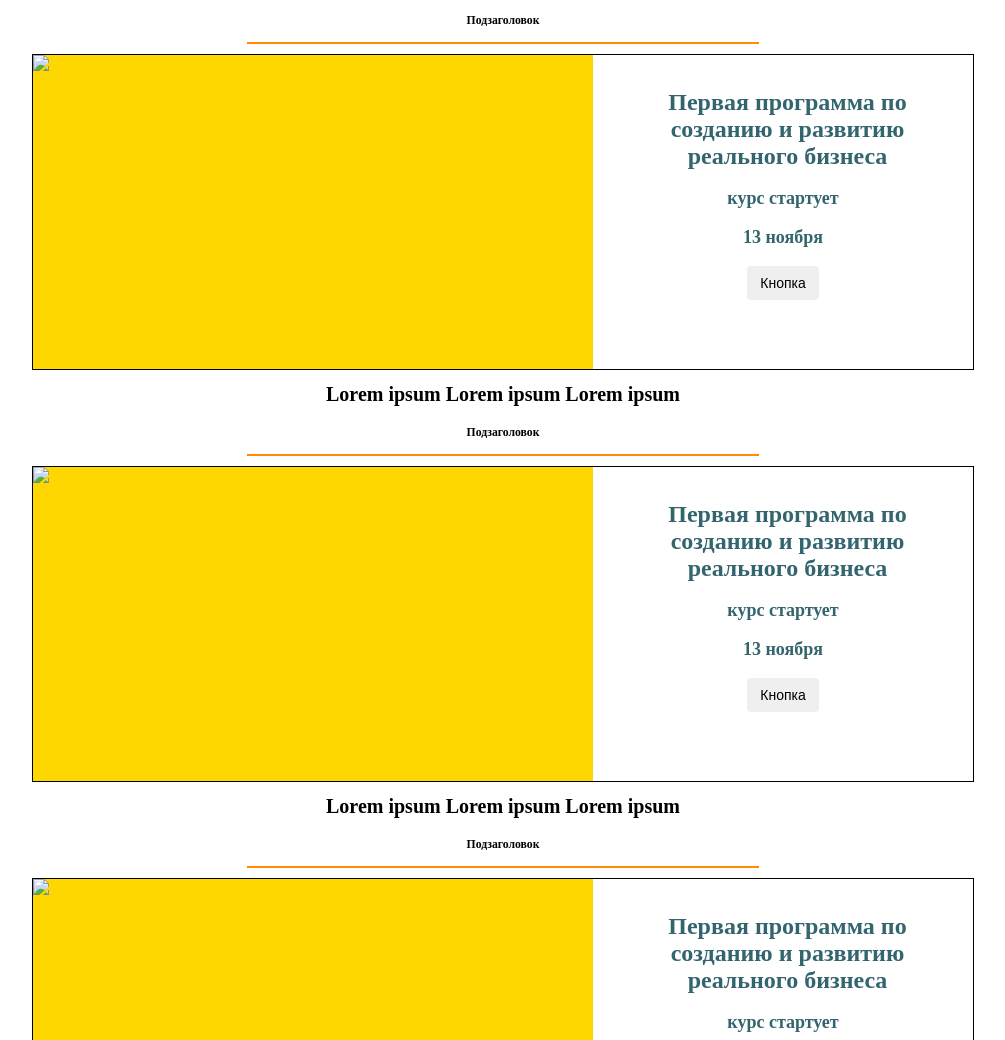
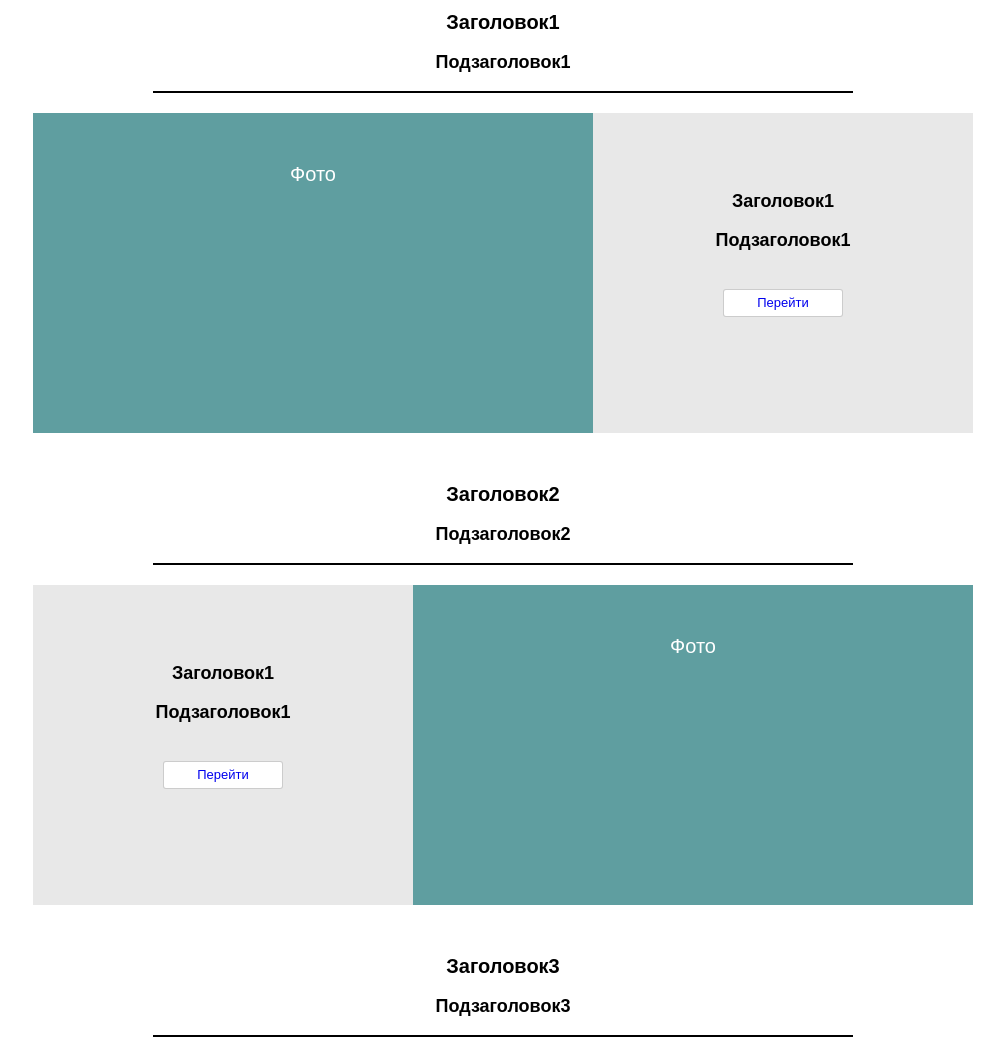
Before and after one commit to mrsuh/faberlic, a plain HTML site: page index.html in a window 1280 px wide. Shown: the part 679-1719 px from the top of the page, without its empty margins (137-1142 px from the left). Drawn offline with nearby package versions, Linux system fonts and the light colour scheme; files that its build step writes are made by us from their sources.

Commit message:
main page

```diff
--- a/common.less
+++ /dev/null
@@ -1,135 +0,0 @@
-html {
-  margin: 0;
-}
-
-body {
-  margin: 0;
-  font-size: 0;
-}
-
-*, *:before, *:after {
-  box-sizing: border-box;
-}
-
-.btn {
-  display: inline-block;
-  padding: 6px 12px;
-  margin: 0;
-  font-size: 14px;
-  font-weight: 400;
-  line-height: 1.42857143;
-  text-align: center;
-  vertical-align: middle;
-  cursor: pointer;
-  border: 1px solid transparent;
-  border-radius: 4px;
-}
-
-.header {
-  height: 80vh;
-  background: url("img/fon.jpg") no-repeat;
-  background-size: cover;
-  font-size: 15px;
-  color: white;
-  h1 {
-    margin: 0;
-  }
-  .left {
-    float: left;
-    display: inline-block;
-    width: 70%;
-    height: 100%;
-    background-color: green;
-    font-size: 15px;
-  }
-  .right {
-    float: right;
-    display: inline-block;
-    width: 30%;
-    height: 100%;
-    background-color: darkorange;
-    img {
-      display: inline-block;
-      height: auto;
-      width: 70%;
-      margin-left: 15%;
-      margin-right: 15%;
-      margin-top: 20%;
-    }
-  }
-}
-
-.content {
-  background-color: burlywood;
-
-  .block {
-    height: 412px;
-    background-color: #ffffff;
-    font-size: 10px;
-    margin-left: auto;
-    margin-right: auto;
-    h2 {
-      font-size: 20px;
-      text-align: center;
-      padding-top: 10px;
-      padding-bottom: 10px;
-      margin-bottom: 0;
-      margin-top: 0;
-    }
-    h3 {
-      text-align: center;
-      padding-top: 10px;
-      padding-bottom: 10px;
-      margin-bottom: 0;
-      margin-top: 0;
-    }
-    hr {
-      width: 40%;
-      background-color: darkorange;
-      border: 0;
-      height: 2px;
-      margin-bottom: 10px;
-    }
-    .subblock {
-      height: 316px;
-      width: 942px;
-      margin-left: auto;
-      margin-right: auto;
-      border: 1px solid black;
-      box-sizing: border-box;
-
-      .left {
-        background-color: gold;
-        height: 314px;
-        width: 560px;
-        float: left;
-      }
-      .right {
-        background-color: #ffffff;
-        height: 314px;
-        width: 380px;
-        float: right;
-        text-align: center;
-        .text1 {
-          font-size: 24px;
-          font-weight: bold;
-          color: #32656d;
-          width: 320px;
-          padding-left: 69px;
-          padding-top: 10px;
-          margin-bottom: 15px;
-        }
-        .text2 {
-          color: #32656D;
-          font-size: 18px;
-          font-weight: bold;
-        }
-      }
-    }
-  }
-}
-
-.footer {
-  height: 200px;
-  background-color: greenyellow;
-}
--- a/index.html
+++ b/index.html
@@ -5,69 +5,81 @@
     <meta http-equiv="X-UA-Compatible" content="IE=edge">
     <meta name="viewport" content="width=device-width, initial-scale=1">
     <title>Faberlic</title>
-    <link rel="stylesheet" href="common.css">
+    <link rel="stylesheet" href="style/style.css">
 </head>
 <body>
-<div class="header">
-    <h1>Lorem ipsum Lorem ipsum Lorem ipsum Lorem ipsum Lorem ipsum Lorem ipsum Lorem ipsum Lorem ipsum Lorem ipsum
-            Lorem ipsum Lorem ipsum Lorem ipsum Lorem ipsum Lorem ipsum Lorem ipsum Lorem ipsum Lorem ipsum Lorem ipsum
-            Lorem ipsum</h1>
-</div>
+<div class="header"></div>
+
 <div class="content">
 
-    <div class="block">
-        <h2>Lorem ipsum Lorem ipsum Lorem ipsum</h2>
-        <h3>Подзаголовок</h3>
+    <div class="section">
+        <h2>Заголовок1</h2>
+        <h3>Подзаголовок1</h3>
         <hr>
-
-        <div class="subblock">
-            <div class="left">
-                <img src="/">
+        <div class="content">
+            <div class="photo">
+                Фото
             </div>
-            <div class="right">
-                <p class="text1">Первая программа по созданию и развитию реального бизнеса</p>
-                <p class="text2">курс стартует</p>
-                <p class="text2">13 ноября</p>
-                <button type="button" class="btn">Кнопка</button>
+            <div class="text">
+                <p>Заголовок1</p>
+                <p>Подзаголовок1</p>
+                <a href="/" target="_blank" class="btn">Перейти</a>
             </div>
         </div>
     </div>
-    <div class="block">
-        <h2>Lorem ipsum Lorem ipsum Lorem ipsum</h2>
-        <h3>Подзаголовок</h3>
+
+    <div class="section">
+        <h2>Заголовок2</h2>
+        <h3>Подзаголовок2</h3>
         <hr>
-
-        <div class="subblock">
-            <div class="left">
-                <img src="/">
+        <div class="content">
+            <div class="text">
+                <p>Заголовок1</p>
+                <p>Подзаголовок1</p>
+                <a href="/" target="_blank" class="btn">Перейти</a>
             </div>
-            <div class="right">
-                <p class="text1">Первая программа по созданию и развитию реального бизнеса</p>
-                <p class="text2">курс стартует</p>
-                <p class="text2">13 ноября</p>
-                <button type="button" class="btn">Кнопка</button>
+            <div class="photo">
+                Фото
             </div>
         </div>
     </div>
-    <div class="block">
-        <h2>Lorem ipsum Lorem ipsum Lorem ipsum</h2>
-        <h3>Подзаголовок</h3>
+
+    <div class="section">
+        <h2>Заголовок3</h2>
+        <h3>Подзаголовок3</h3>
         <hr>
-
-        <div class="subblock">
-            <div class="left">
-                <img src="/">
+        <div class="content">
+            <div class="photo">
+                Фото
             </div>
-            <div class="right">
-                <p class="text1">Первая программа по созданию и развитию реального бизнеса</p>
-                <p class="text2">курс стартует</p>
-                <p class="text2">13 ноября</p>
-                <button type="button" class="btn">Кнопка</button>
+            <div class="text">
+                <p>Заголовок1</p>
+                <p>Подзаголовок1</p>
+                <a href="/" target="_blank" class="btn">Перейти</a>
             </div>
         </div>
     </div>
-</div>
-<div class="footer">
+
+    <div class="section">
+        <h2>Заголовок4</h2>
+        <h3>Подзаголовок4</h3>
+        <hr>
+        <div class="content">
+            <div class="text">
+                <p>Заголовок1</p>
+                <p>Подзаголовок1</p>
+                <a href="/" target="_blank" class="btn">Перейти</a>
+            </div>
+            <div class="photo">
+                Фото
+            </div>
+        </div>
+    </div>
 
 </div>
+
+<div class="footer">
+    Текст
+</div>
+
 </body>
--- /dev/null
+++ b/style/common.less
@@ -0,0 +1,98 @@
+html {
+  margin: 0;
+  font-family: Arial,Helvetica,sans-serif;
+}
+
+body {
+  margin: 0;
+  font-size: 0;
+}
+
+*, *:before, *:after {
+  box-sizing: border-box;
+}
+
+.btn {
+  display: inline-block;
+  padding-left: 5px;
+  padding-right: 5px;
+  margin: 0;
+  background-color: #ffffff;
+  line-height: 26px;
+  font-size: 13px;
+  border: 1px solid rgba(0, 0, 0, 0.2);
+  border-radius: 3px;
+}
+
+.content {
+
+  .section {
+    margin-left: auto;
+    margin-right: auto;
+    margin-top: 50px;
+
+    h2 {
+      font-size: 20px;
+      text-align: center;
+    }
+
+    h3 {
+      font-size: 18px;
+      text-align: center;
+    }
+
+    hr {
+      width: 700px;
+      background-color: black;
+      border: 0;
+      height: 2px;
+      margin-bottom: 20px;
+    }
+
+    .content {
+      height: 320px;
+      width: 940px;
+      margin-left: auto;
+      margin-right: auto;
+
+      .photo {
+        background-color: #5F9EA0;
+        height: 100%;
+        width: 560px;
+        float: left;
+
+        font-size: 20px;
+        color: white;
+        text-align: center;
+        padding-top: 50px;
+      }
+
+      .text {
+        background-color: #e8e8e8;
+        height: 100%;
+        width: 380px;
+        float: left;
+        text-align: center;
+
+        p {
+          display: block;
+          font-size: 18px;
+          font-weight: bold;
+          color: black;
+
+          &:first-of-type {
+            padding-top: 60px;
+          }
+        }
+        .btn {
+          width: 120px;
+          margin-top: 20px;
+          text-decoration: none;
+          &:visited {
+            color: black;
+          }
+        }
+      }
+    }
+  }
+}
--- /dev/null
+++ b/style/footer.less
@@ -0,0 +1,9 @@
+.footer {
+  margin-top: 20px;
+  height: 200px;
+  background-color: #5F9EA0;
+  color: white;
+  font-size: 13px;
+  padding-top: 50px;
+  padding-left: 100px;
+}
--- /dev/null
+++ b/style/header.less
@@ -0,0 +1,5 @@
+.header {
+  height: 80vh;
+  background-color: #5F9EA0;
+  margin-bottom: 20px;
+}
--- /dev/null
+++ b/style/style.less
@@ -0,0 +1,3 @@
+@import "common";
+@import "header";
+@import "footer";
```
